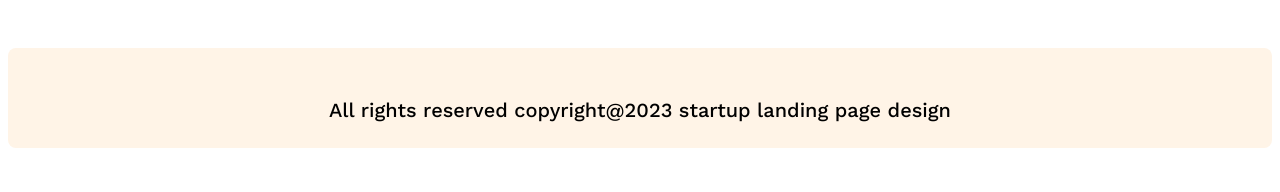
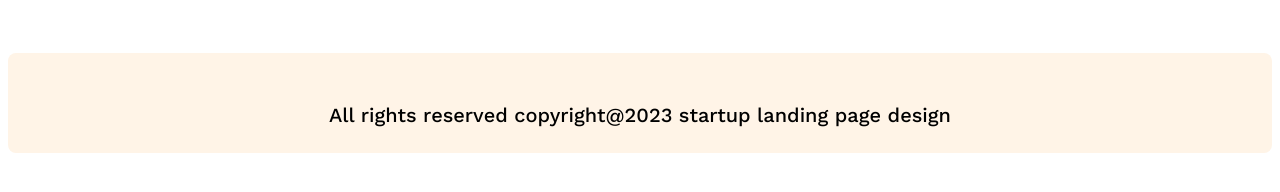
Before and after one commit to mohayminul-bd/g3-architects-resources-website, a plain HTML site: page index.html in a window 1280 px wide. Shown: the part 4084-4276 px from the top of the page. Drawn offline with nearby package versions, Linux system fonts and the light colour scheme.

Commit message:
added code rechake

```diff
--- a/styles/architects.css
+++ b/styles/architects.css
@@ -178,12 +178,14 @@ main > section{
 }
 /* footer */
 footer{
+    max-width: 1440px;
+    margin: 55px auto;
     height: 100px;
     border-radius: 8px;
     background: rgb(255, 244, 231);
-    margin-top:50px ;
-    margin-bottom: 100px;
+
 }
+
 .footer-p{
     text-align: center;
     font-size: 20px;
```
Also changed, not shown: index.html (+1 -3 lines).
